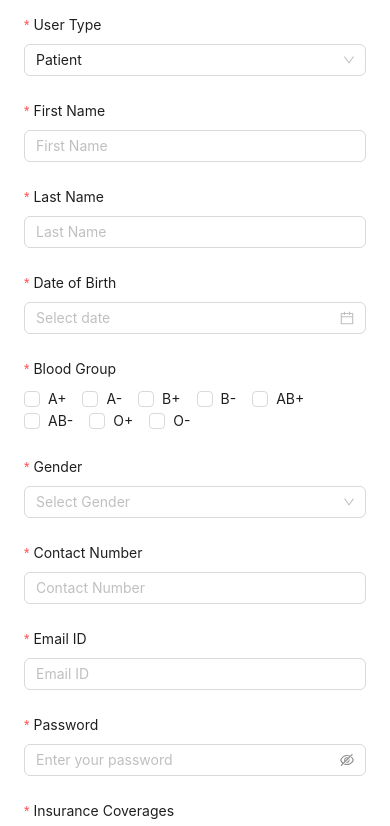
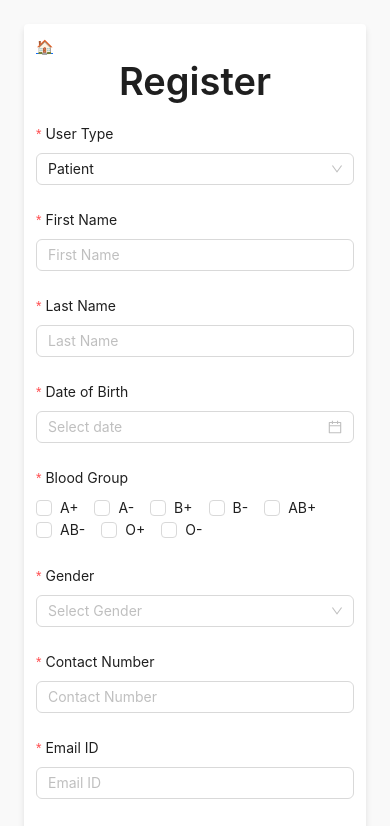
Before and after one commit to SadeedRahman1411/Mern-Healthcare, a React (Create React App) app in the folder client2/: page /register in a window 390 px wide. Shown: the top 826 px of the page. Built offline with nearby package versions, Linux system fonts and the light colour scheme.

Commit message:
login/register made responsive

```diff
--- a/client2/src/pages/Login.css
+++ b/client2/src/pages/Login.css
@@ -1,20 +1,29 @@
 /* Login.css */
+
 .login-container {
   display: flex;
   justify-content: center;
+  align-items: center; /* Center vertically and horizontally */
   flex-direction: column;
-  align-items: center;
-  height: 100vh;
+  min-height: 100vh; /* Ensure it always covers the entire viewport height */
   background-color: #f5f5f5;
+  padding: 16px; /* Add padding for smaller screens */
+  box-sizing: border-box; /* Include padding in height calculation */
 }
 
 .login-form {
-  max-width: 600px;
+  max-width: 90%; /* Make the form cover most of the screen width */
   width: 100%;
   background: #fff;
   padding: 24px;
   border-radius: 8px;
   box-shadow: 0 8px 15px rgba(0, 0, 0, 0.2);
+  transition: box-shadow 0.3s ease;
+  min-height: 400px; /* Increase the minimum height */
+}
+
+.login-form:hover {
+  box-shadow: 0 12px 20px rgba(0, 0, 0, 0.3); /* Subtle hover effect */
 }
 
 .login-remember {
@@ -45,3 +54,34 @@
 .register-link-text:active {
   color: #096dd9; /* Darker blue on active */
 }
+
+/* Responsive Design */
+
+@media (max-width: 768px) {
+  .login-container {
+    padding: 24px; /* Increase padding for smaller screens */
+  }
+
+  .login-form {
+    padding: 16px; /* Reduce padding for smaller screens */
+    max-width: 95%; /* Make the form nearly full-width */
+    min-height: 360px; /* Adjust height for smaller screens */
+  }
+
+  .register-link {
+    font-size: 12px; /* Adjust font size for smaller screens */
+  }
+}
+
+@media (max-width: 480px) {
+  .login-form {
+    padding: 12px; /* Further reduce padding for very small screens */
+    border-radius: 4px; /* Slightly smaller border radius */
+    max-width: 100%; /* Use full width for very small screens */
+    min-height: 320px; /* Adjust height for very small screens */
+  }
+
+  .register-link {
+    font-size: 10px; /* Adjust font size for very small screens */
+  }
+}
--- a/client2/src/pages/Register.css
+++ b/client2/src/pages/Register.css
@@ -2,43 +2,53 @@
 .registration-container {
   display: flex;
   justify-content: center;
-  align-items: center;
-  height: 100vh;
+  align-items: center; /* Center the form vertically and horizontally */
+  min-height: 100vh; /* Ensure the container always covers the full screen height */
   background-color: #f9f9f9;
+  padding: 16px; /* Add padding for smaller screens */
+  box-sizing: border-box; /* Ensure padding is included in the height calculation */
   position: relative; /* Enables positioning of the home icon */
 }
 
 /* Form styling */
 .registration-form {
-  max-width: 600px;
+  max-width: 90%; /* Make the form cover most of the screen width */
   width: 100%;
   background: #fff;
   padding: 24px;
   border-radius: 8px;
   box-shadow: 0 4px 6px rgba(0, 0, 0, 0.1);
+  min-height: 400px; /* Increase the minimum height */
+  transition: box-shadow 0.3s ease; /* Add subtle hover effect */
+}
+
+.registration-form:hover {
+  box-shadow: 0 8px 15px rgba(0, 0, 0, 0.2); /* Slightly more prominent shadow on hover */
 }
 
 /* Title styling */
 .registration-title {
   text-align: center;
   margin-bottom: 20px;
-  margin-top: 220px; /* Adjusted this value to push the heading lower */
-  font-size: 15px; /* Adjust as needed */
+  font-size: 20px; /* Adjusted for better visibility */
 }
 
 /* Full-width utility class */
 .full-width {
   width: 100%;
 }
+
+/* Button styling */
 .login-button {
   width: 100%;
   text-align: center;
   margin-top: 16px;
-  padding: 0;
+  padding: 12px; /* Adjusted for consistent padding */
   font-size: 16px;
   font-weight: 500;
 }
 
+/* Login section */
 .login-section {
   text-align: center;
   margin-top: 16px;
@@ -59,15 +69,16 @@
 }
 
 .login-link:hover {
-  color: #7abdf3; /* Hover effect only for the link */
+  color: #7abdf3; /* Hover effect for the link */
   text-decoration: none;
 }
+
 .login-link:active {
-  color: red; /* Hover effect only for the link */
+  color: red; /* Active state for the link */
   text-decoration: none;
 }
+
 /* Home Icon styling */
-
 .home-link {
   position: absolute;
   top: 10px; /* Adjust as needed */
@@ -85,3 +96,50 @@
   display: inline-block;
   line-height: 1; /* Keeps emoji centered vertically */
 }
+
+/* Responsive Design */
+
+@media (max-width: 768px) {
+  .registration-container {
+    padding: 24px; /* Increase padding for smaller screens */
+  }
+
+  .registration-form {
+    padding: 16px; /* Reduce padding for smaller screens */
+    max-width: 95%; /* Make the form nearly full-width */
+    min-height: 360px; /* Adjust height for smaller screens */
+  }
+
+  .registration-title {
+    font-size: 18px; /* Adjust font size for smaller screens */
+  }
+
+  .login-button {
+    padding: 10px; /* Adjust padding for smaller screens */
+  }
+
+  .login-section {
+    font-size: 14px; /* Adjust font size for smaller screens */
+  }
+}
+
+@media (max-width: 480px) {
+  .registration-form {
+    padding: 12px; /* Further reduce padding for very small screens */
+    border-radius: 4px; /* Slightly smaller border radius */
+    max-width: 100%; /* Use full width for very small screens */
+    min-height: 320px; /* Adjust height for very small screens */
+  }
+
+  .registration-title {
+    font-size: 16px; /* Adjust font size for very small screens */
+  }
+
+  .login-button {
+    padding: 8px; /* Adjust padding for very small screens */
+  }
+
+  .login-section {
+    font-size: 12px; /* Adjust font size for very small screens */
+  }
+}
```
